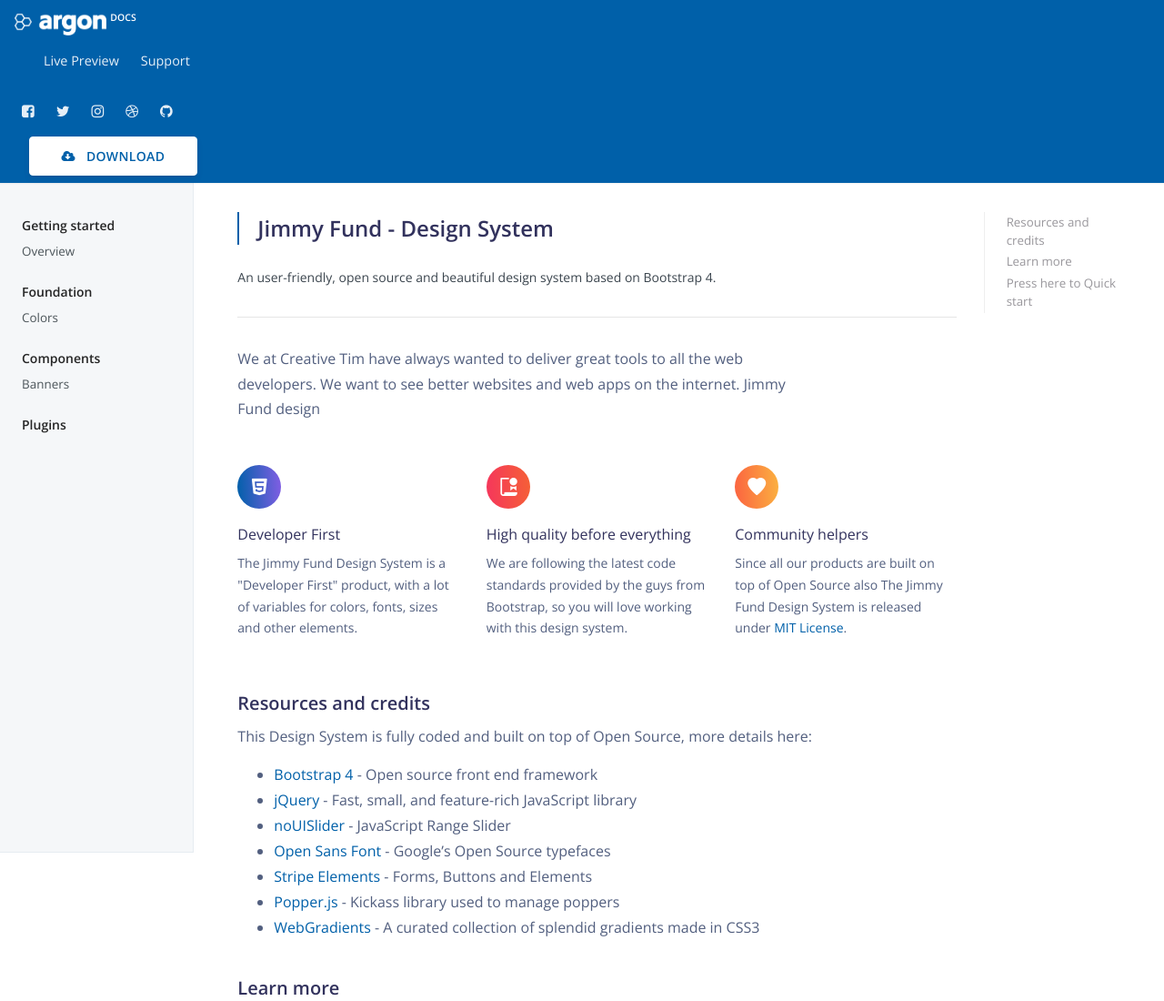
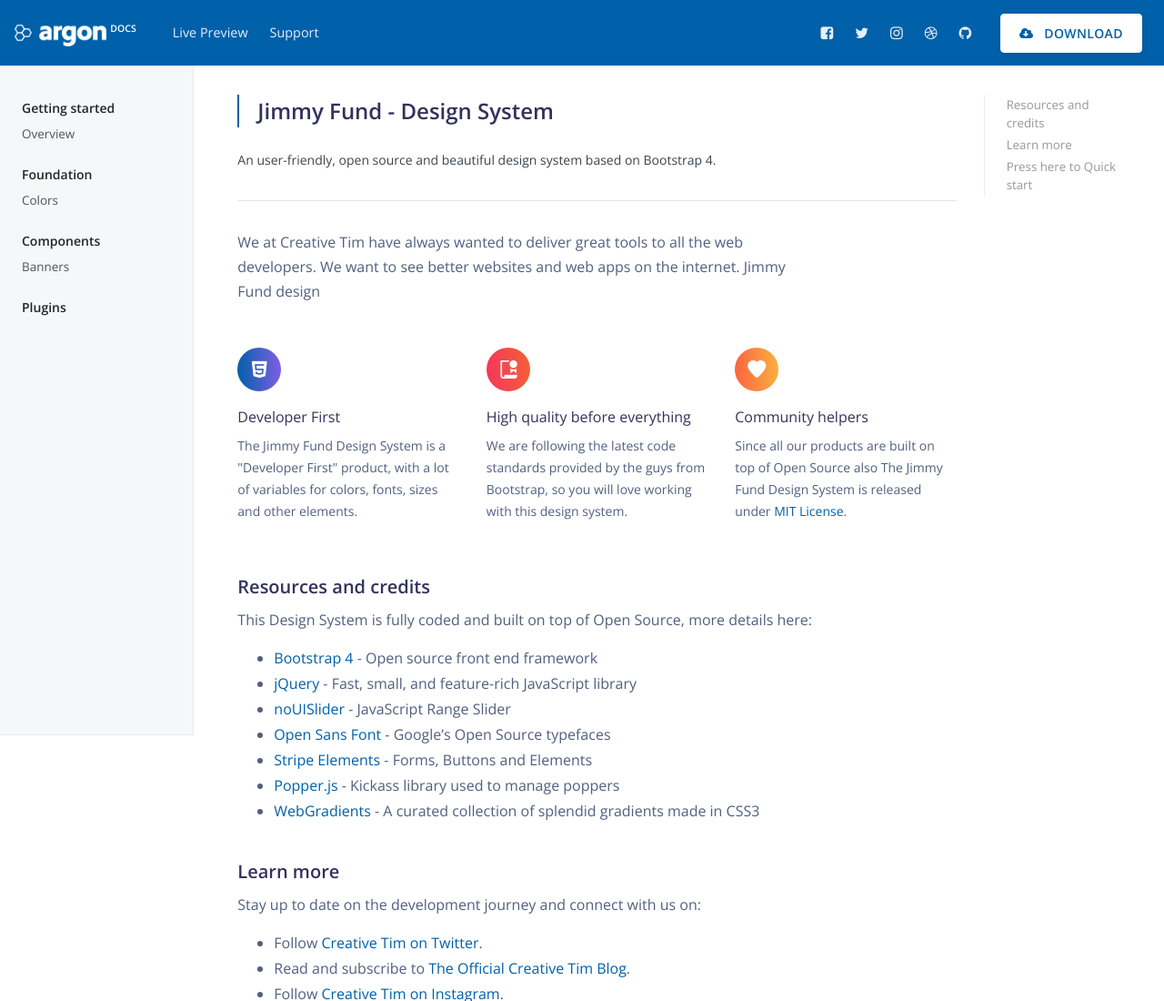
Before and after one commit to alisonsavage/jf-designsystem, a plain HTML site: page design-system-gh-pages/docs/getting-started/overview.html in a window 1280 px wide. Shown: the top 1100 px of the page at 91% size. Drawn offline with nearby package versions, Linux system fonts and the light colour scheme.

Commit message:
Top Nav test

```diff
--- a/design-system-gh-pages/docs/getting-started/overview.html
+++ b/design-system-gh-pages/docs/getting-started/overview.html
@@ -71,9 +71,7 @@
 		  $("#topnav").load("../../topnav.html");
 	  });
   </script>
-  <header class="navbar navbar-expand navbar-dark flex-row align-items-md-center ct-navbar">
     <div id="topnav"></div>
-  </header>
 <!--NAV Reusable-->
   <script>
 	  $(function() {
--- a/design-system-gh-pages/topnav.html
+++ b/design-system-gh-pages/topnav.html
@@ -1,4 +1,5 @@
-<a class="navbar-brand mr-0 mr-md-2" href="../../docs/getting-started/overview.html" aria-label="Bootstrap">
+<header class="navbar navbar-expand navbar-dark flex-row align-items-md-center ct-navbar">
+	<a class="navbar-brand mr-0 mr-md-2" href="../getting-started/overview.html" aria-label="Bootstrap">
       <img src="../../assets/img/brand/white.png">
       <sup>Docs</sup>
     </a>
@@ -54,3 +55,4 @@
     <button class="navbar-toggler ct-search-docs-toggle d-block d-md-none ml-auto ml-sm-0" type="button" data-toggle="collapse" data-target="#ct-docs-nav" aria-controls="ct-docs-nav" aria-expanded="false" aria-label="Toggle docs navigation">
       <span class="navbar-toggler-icon"></span>
     </button>
+</header>
```
